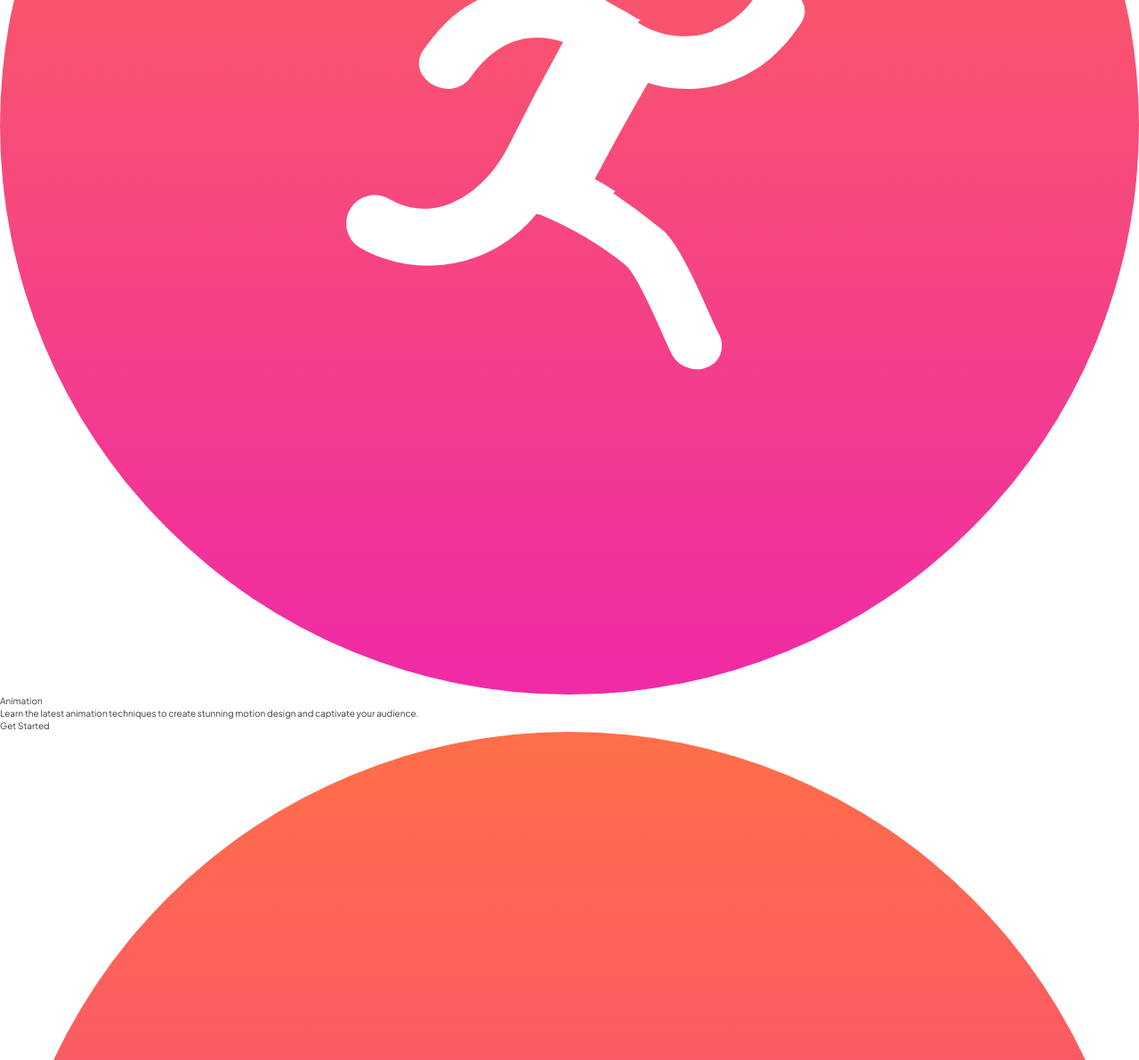
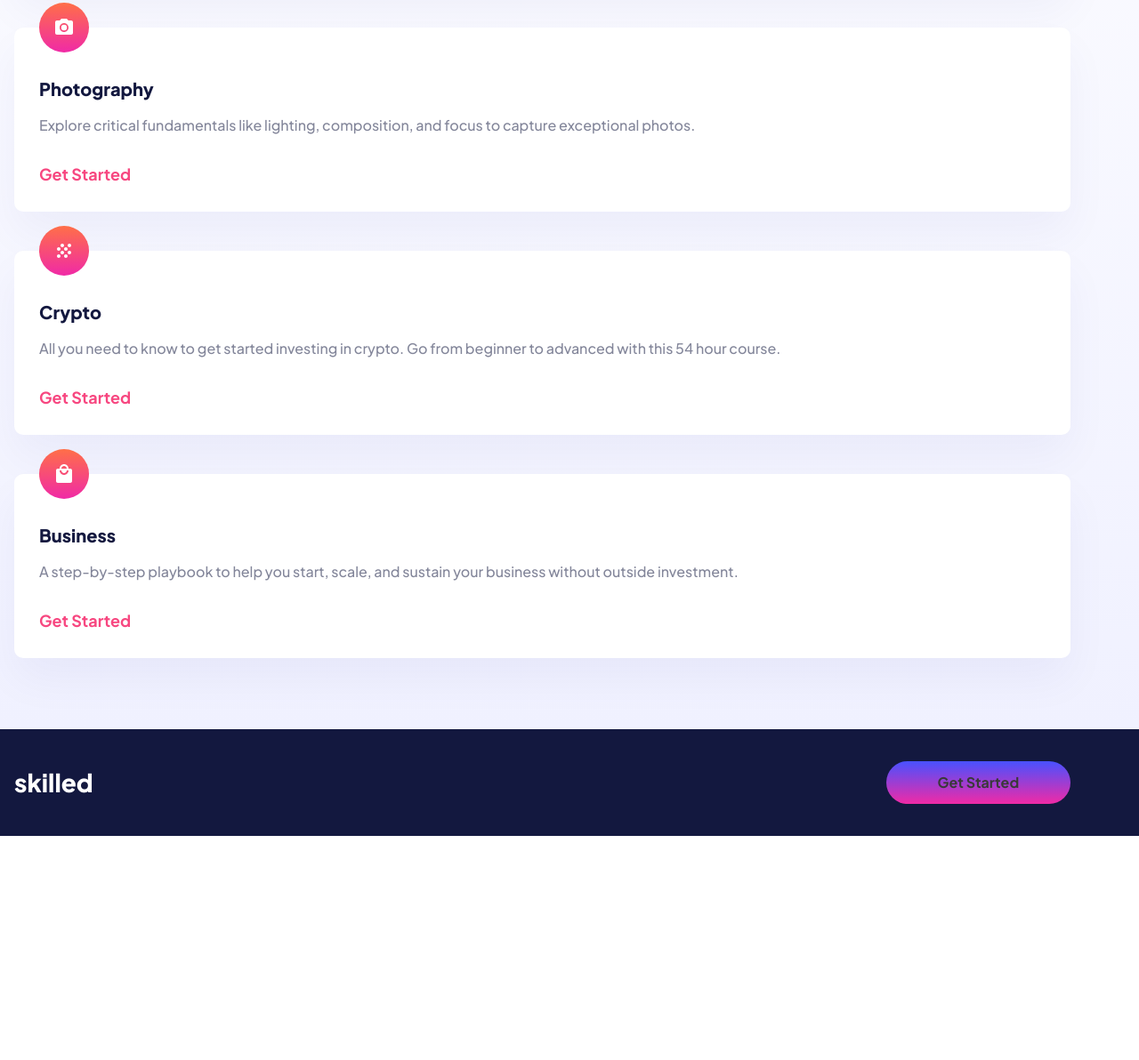
Before and after one commit to illancapan/skilled-elearning-landing-page-code, a plain HTML site: page index.html in a window 1280 px wide. Shown: the part 2003-3195 px from the top of the page at 89% size. After the commit the page ends 2943 px from the top, so only its background shows below. Drawn offline with Linux system fonts and the light colour scheme.

Commit message:
- Mobile terminado, falta revision navegadores. - Finalizar breakpoints, tablet, desktops.

```diff
--- a/assets/css/style.css
+++ b/assets/css/style.css
@@ -7,37 +7,48 @@
   --blanco: #ffffff;
   --linear-naranja: linear-gradient(180deg, #ff6f48 0%, #f02aa6 100%);
   --linear-violeta: linear-gradient(to bottom, #4851ff, #f02aa6);
+  --linear-rectangle: linear-gradient(180deg, #FFFFFF, #F0F1FF);
 
   /* ========== FONT FAMILY ==========*/
   --font-Jakarta: 'Plus Jakarta Sans', sans-serif;
 }
+
 html {
-  font-size: 62.5%; /*10px*/
+  font-size: 62.5%;
+  /*10px*/
 }
+
 body {
   font-family: var(--font-Jakarta);
   background-color: var(--blanco);
 }
+
 .main {
   width: 100%;
 }
+
 .header {
   width: 100%;
 }
+
 .header__img {
   width: 92.7vw;
   margin: 1.2rem;
 }
+
 .header__nav {
   display: flex;
   justify-content: space-between;
   align-items: center;
-  width: 92.7vw; /* -- 343px MOBILE -- */
+  width: 92.7vw;
+  /* -- 343px MOBILE -- */
   margin: 1.6rem;
 }
+
 .header__paragraph {
   color: var(--tercero);
-  width: 92.7vw; /* -- 343px MOBILE -- */
+  width: 92.7vw;
+  /* -- 343px MOBILE -- */
   margin: 1rem;
   padding: 0.6rem;
   font-size: 1.6rem;
@@ -45,29 +56,35 @@ body {
   line-height: 126%;
   text-align: left;
 }
+
 .header__title {
   font-size: 4rem;
   font-weight: 800;
   line-height: 5.4rem;
   color: var(--segundo);
-  width: 92.7vw; /* -- 343px MOBILE -- */
+  width: 92.7vw;
+  /* -- 343px MOBILE -- */
   margin: 1rem;
   padding: 0.6rem;
   vertical-align: top;
   /* letter-spacing: rem; */
 }
+
 .nav__button {
   color: var(--blanco);
   background: var(--segundo);
   float: right;
-  width: 167px;
-  height: 48px;
-  border-radius: 28px;
+  width: 16.7rem;
+  /*167px*/
+  height: 4.8rem;
+  border-radius: 2.8rem;
 }
+
 .nav__button--text {
   font-size: 1.6rem;
   font-weight: 700;
 }
+
 .nav__h1 {
   color: var(--segundo);
   font-size: 2.6rem;
@@ -79,8 +96,9 @@ body {
   background: var(--linear-naranja);
   width: 167px;
   margin-left: 1rem;
-  border-radius: 31.5px;
+  border-radius: 3.15rem;
 }
+
 .nav__button--text--gradient {
   font-size: 1.6rem;
   font-weight: 700;
@@ -89,15 +107,114 @@ body {
   line-height: 2.6rem;
 }
 
+.section {
+  width: 100%;
+  /* height: auto; */
+  background: var(--linear-rectangle);
+  padding-bottom: 8rem;
+}
+
 .section__pop {
   background: var(--linear-naranja);
   width: 92.7vw;
   margin: 1.6rem;
   border-radius: 1rem;
 }
+
 .section__pop--text {
   font-size: 2.8rem;
   font-weight: 800;
   line-height: 3.2rem;
   padding: 2.8rem;
 }
+
+.section__block {
+  width: 92.7vw;
+  margin: 1.6rem 1.6rem 0rem 1.6rem;
+  /* background: var(--blanco); */
+}
+
+.section__article {
+  width: 92.7vw;
+  /* margisn: 5.6rem; */
+  padding: 2.8rem;
+  background: var(--blanco);
+  box-shadow: 0px 25px 50px rgba(6, 22, 141, 0.0442381);
+  border-radius: 10px;
+  /* top: calc(50% - 25px/2 - 49px); */
+}
+
+.section__icon {
+  width: 5.6rem;
+  margin-left: 2.8rem;
+  margin-bottom: -2.8rem;
+}
+
+.section__title {
+  color: var(--segundo);
+  /* margin: 5.6rem 21.4rem 1.6rem 2.8rem; */
+  padding-top: 2.8rem;
+  font-style: normal;
+  font-weight: 800;
+  font-size: 2rem;
+  line-height: 2.5rem;
+}
+
+.section__paragraph {
+  color: var(--tercero);
+  margin-top: 1.6rem;
+  font-style: normal;
+  font-weight: 500;
+  font-size: 1.6rem;
+  line-height: 2.6rem;
+}
+
+.section__link {
+  color: var(--cuarto);
+  margin-top: 2.8rem;
+  font-style: normal;
+  font-weight: 700;
+  font-size: 1.8rem;
+  line-height: 2.8rem;
+}
+
+.footer {
+  width: 100%;
+  height: 12rem;
+  background: var(--segundo);
+}
+
+.footer__block {
+  display: flex;
+  width: 92.7%;
+  justify-content: space-between;
+  align-items: center;
+  position: absolute;
+  margin: 3.6rem 1.6rem;
+}
+
+.footer__title {
+  width: 100%;
+  color: var(--blanco);
+  font-style: normal;
+  font-weight: 800;
+  font-size: 2.8rem;
+  line-height: 3.5rem;
+}
+
+.footer__title--gradient {
+  background: var(--linear-violeta);
+  width: 25rem;
+  /*167px*/
+  height: 4.8rem;
+  border-radius: 2.8rem;
+}
+
+.footer__title--text--gradient {
+  font-style: normal;
+  font-weight: 700;
+  font-size: 1.6rem;
+  line-height: 2.8rem;
+  /* margin: 2.4rem; */
+  /* margin: 1.1rem 2.4rem 0.9rem 2.4rem; */
+}
--- a/index.html
+++ b/index.html
@@ -38,76 +38,98 @@
     <!-- ========== FIN HEADER ========== -->
 
     <!-- ========== SECTION ========== -->
+    <section class="section">
+
+      <!-- ========== SECTION POP ========== -->
       <section class="section__pop">
         <p class="section__pop--text">Check out our most popular courses!</p>
       </section>
+      <!-- ========== FIN SECTION POP ========== -->
+
       <!-- ========== SECTION ANIMATION ========== -->
-    <article class="article__animation">
-      <img src="assets/img/icon-animation.svg" alt="icon animation" class="article__animation--icon" />
-      <h2 class="article__animation--title">Animation</h2>
-      <p class="article__animation--paragraph">
+      <section class="section__block">
+        <img src="assets/img/icon-animation.svg" alt="icon animation" class="section__icon article__animation--icon" />
+        <article class="section__article section__article--animation">
+          <h2 class="section__title article__animation--title">Animation</h2>
+          <p class="section__paragraph article__animation--paragraph">
             Learn the latest animation techniques to create stunning motion design
             and captivate your audience.
           </p>
-      <a href="#" class="article__animation--link">Get Started</a>
+          <a href="#" class="section__link article__animation--link">Get Started</a>
         </article>
+      </section>
       <!-- ========== FIN SECTION ANIMATION ========== -->
 
       <!-- ========== SECTION DESIGN ========== -->
-    <article class="article__design">
-      <img src="assets/img/icon-design.svg" alt="icon design" class="article__design--icon" />
-      <h2 class="article__design--title">Animation</h2>
-      <p class="article__design--paragraph">
+      <section class="section__block">
+        <img src="assets/img/icon-design.svg" alt="icon design" class="section__icon article__design--icon" />
+        <article class="section__article section__article--design">
+          <h2 class="section__title article__design--title">Design</h2>
+          <p class="section__paragraph article__design--paragraph">
             Create beautiful, usable interfaces to help shape the future of how
             the web looks.
           </p>
-      <a href="#" class="article__design--link">Get Started</a>
+          <a href="#" class="section__link article__design--link">Get Started</a>
         </article>
+      </section>
       <!-- ========== FIN SECTION DESIGN ========== -->
 
       <!-- ========== SECTION PHOTOGRAPHY ========== -->
-    <article class="article__photography">
-      <img src="assets/img/icon-photography.svg" alt="icon animation" class="article__photography--icon" />
-      <h2 class="article__photography--title">Animation</h2>
-      <p class="article__photography--paragraph">
+      <section class="section__block">
+        <img src="assets/img/icon-photography.svg" alt="icon animation"
+          class="section__icon article__photography--icon" />
+        <article class="section__article section__article--photography">
+          <h2 class="section__title article__photography--title">Photography</h2>
+          <p class="section__paragraph article__photography--paragraph">
             Explore critical fundamentals like lighting, composition, and focus to
             capture exceptional photos.
           </p>
-      <a href="#" class="article__photography--link">Get Started</a>
+          <a href="#" class="section__link article__photography--link">Get Started</a>
         </article>
+      </section>
       <!-- ========== FIN SECTION PHOTOGRAPHY ========== -->
 
       <!-- ========== SECTION CRYPTO ========== -->
-    <article class="article__crypto">
-      <img src="assets/img/icon-crypto.svg" alt="icon crypto" class="article__crypto--icon" />
-      <h2 class="article__crypto--title">Animation</h2>
-      <p class="article__crypto--paragraph">
+      <section class="section__block">
+        <img src="assets/img/icon-crypto.svg" alt="icon crypto" class="section__icon article__crypto--icon" />
+        <article class="section__article section__article--crypto">
+          <h2 class="section__title article__crypto--title">Crypto</h2>
+          <p class="section__paragraph article__crypto--paragraph">
             All you need to know to get started investing in crypto. Go from
             beginner to advanced with this 54 hour course.
           </p>
-      <a href="#" class="article__crypto--link">Get Started</a>
+          <a href="#" class="section__link article__crypto--link">Get Started</a>
         </article>
+      </section>
       <!-- ========== FIN SECTION CRYPTO ========== -->
 
       <!-- ========== SECTION BUSINESS ========== -->
-    <article class="article__business">
-      <img src="assets/img/icon-business.svg" alt="icon business" class="article__business--icon" />
-      <h2 class="article__business--title">Animation</h2>
-      <p class="article__business--paragraph">
+      <section class="section__block">
+        <img src="assets/img/icon-business.svg" alt="icon business" class="section__icon article__business--icon" />
+        <article class="section__article section__article--business">
+          <h2 class="section__title article__business--title">Business</h2>
+          <p class="section__paragraph article__business--paragraph">
             A step-by-step playbook to help you start, scale, and sustain your
             business without outside investment.
           </p>
-      <a href="#" class="article__business--link">Get Started</a>
+          <a href="#" class="section__link article__business--link">Get Started</a>
         </article>
+      </section>
       <!-- ========== FIN SECTION BUSINESS ========== -->
+
+    </section>
 
     <!-- ========== FIN SECTION ========== -->
 
     <!-- ========== FOOTER ========== -->
+    <footer class="footer">
+      <div class="footer__block">
         <h3 class="footer__title">skilled</h3>
         <button href="#" class="footer__title--gradient">
           <p class="footer__title--text--gradient">Get Started</p>
         </button>
+      </div>
+    </footer>
     <!-- ========== FIN FOOTER ========== -->
   </main>
 </body>
```
Lines whose indentation alone changed are shown as unchanged.
